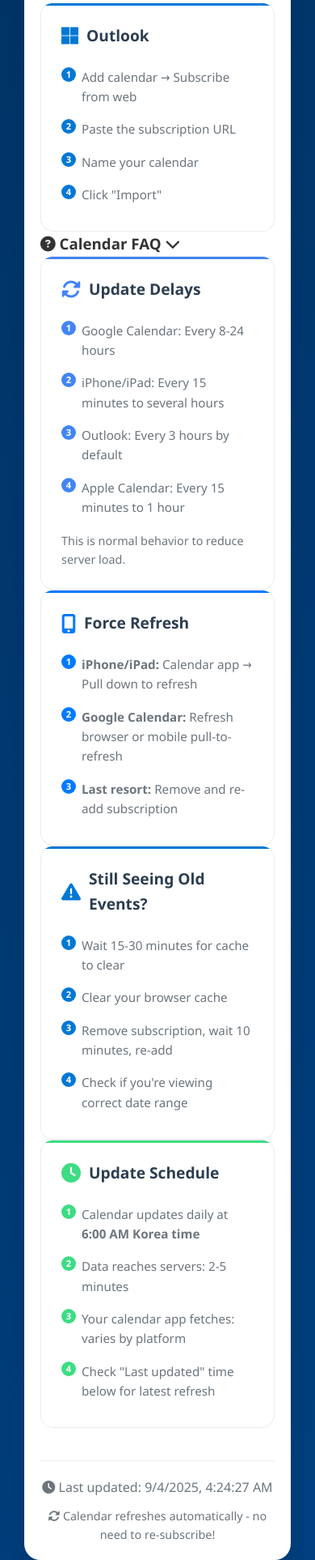
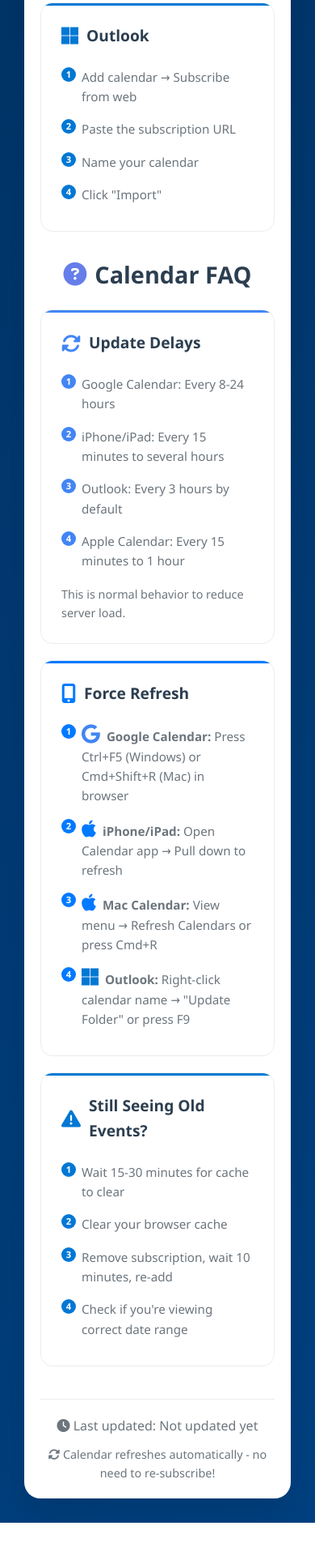
Before and after one commit to songdo-technology/songdo-technology.github.io, a plain HTML site: page index.html in a window 390 px wide. Shown: the part 1885-3811 px from the top of the page at 81% size. After the commit the page ends 3765 px from the top, so only its background shows below. Drawn offline with Linux system fonts and the light colour scheme.

Commit message:
Update index.html (NEW Version)

```diff
--- a/index.html
+++ b/index.html
@@ -171,7 +171,6 @@
         .google { --card-color: #4285f4; }
         .apple { --card-color: #007aff; }
         .outlook { --card-color: #0078d4; }
-        .android { --card-color: #3ddc84; }
 
         .instruction-card h3 {
             display: flex;
@@ -190,6 +189,7 @@
         .steps {
             list-style: none;
             padding: 0;
+            counter-reset: step-counter;
         }
 
         .steps li {
@@ -218,8 +218,66 @@
             font-weight: bold;
         }
 
-        .steps {
-            counter-reset: step-counter;
+        .faq-section {
+            margin: 30px 0;
+        }
+
+        .faq-title {
+            text-align: center;
+            margin-bottom: 20px;
+        }
+
+        .faq-title h2 {
+            color: #2c3e50;
+            font-size: 1.8rem;
+            display: flex;
+            align-items: center;
+            justify-content: center;
+            gap: 10px;
+        }
+
+        .faq-title i {
+            color: #667eea;
+        }
+
+        .faq-card {
+            background: white;
+            border-radius: 15px;
+            padding: 25px;
+            border: 1px solid #e9ecef;
+            transition: all 0.3s ease;
+            position: relative;
+            overflow: hidden;
+            margin-bottom: 20px;
+        }
+
+        .faq-card::before {
+            content: '';
+            position: absolute;
+            top: 0;
+            left: 0;
+            right: 0;
+            height: 3px;
+            background: var(--card-color);
+        }
+
+        .faq-card:hover {
+            transform: translateY(-5px);
+            box-shadow: 0 10px 25px rgba(0, 0, 0, 0.1);
+        }
+
+        .faq-card h3 {
+            display: flex;
+            align-items: center;
+            gap: 10px;
+            margin-bottom: 15px;
+            color: #2c3e50;
+            font-size: 1.2rem;
+        }
+
+        .faq-card i {
+            font-size: 1.5rem;
+            color: var(--card-color);
         }
 
         .footer {
@@ -301,7 +359,7 @@
             <p>Copy this URL and add it to your calendar app to subscribe:</p>
 
             <div class="url-container">
-                <p class="calendar-url" id="calendarUrl">https://songdo-technology.github.io/8-day-rotation.ics</p>
+                <p class="calendar-url">https://songdo-technology.github.io/8-day-rotation.ics</p>
                 <button class="copy-btn" onclick="copyUrl()">
                     <i class="fas fa-copy"></i> Copy
                 </button>
@@ -368,16 +426,14 @@
         </div>
 
         <div class="faq-section">
-            <div class="faq-button" onclick="toggleFAQ()">
-                <h3>
+            <div class="faq-title">
+                <h2>
                     <i class="fas fa-question-circle"></i>
                     Calendar FAQ
-                    <i class="fas fa-chevron-down faq-toggle" id="faqToggle"></i>
-                </h3>
+                </h2>
             </div>
 
-            <div class="faq-instructions" id="faqContent">
-                <div class="instruction-card google">
+            <div class="faq-card google">
                 <h3>
                     <i class="fas fa-sync-alt"></i>
                     Update Delays
@@ -391,19 +447,20 @@
                 <p style="color: #6c757d; font-size: 0.9rem; margin-top: 10px;">This is normal behavior to reduce server load.</p>
             </div>
 
-                <div class="instruction-card apple">
+            <div class="faq-card apple">
                 <h3>
                     <i class="fas fa-mobile-alt"></i>
                     Force Refresh
                 </h3>
                 <ol class="steps">
-                        <li><strong>iPhone/iPad:</strong> Calendar app → Pull down to refresh</li>
-                        <li><strong>Google Calendar:</strong> Refresh browser or mobile pull-to-refresh</li>
-                        <li><strong>Last resort:</strong> Remove and re-add subscription</li>
+                    <li><i class="fab fa-google" style="color: #4285f4; margin-right: 8px;"></i><strong>Google Calendar:</strong> Press Ctrl+F5 (Windows) or Cmd+Shift+R (Mac) in browser</li>
+                    <li><i class="fab fa-apple" style="color: #007aff; margin-right: 8px;"></i><strong>iPhone/iPad:</strong> Open Calendar app → Pull down to refresh</li>
+                    <li><i class="fab fa-apple" style="color: #007aff; margin-right: 8px;"></i><strong>Mac Calendar:</strong> View menu → Refresh Calendars or press Cmd+R</li>
+                    <li><i class="fab fa-microsoft" style="color: #0078d4; margin-right: 8px;"></i><strong>Outlook:</strong> Right-click calendar name → "Update Folder" or press F9</li>
                 </ol>
             </div>
 
-                <div class="instruction-card outlook">
+            <div class="faq-card outlook">
                 <h3>
                     <i class="fas fa-exclamation-triangle"></i>
                     Still Seeing Old Events?
@@ -414,20 +471,6 @@
                     <li>Remove subscription, wait 10 minutes, re-add</li>
                     <li>Check if you're viewing correct date range</li>
                 </ol>
-                </div>
-
-                <div class="instruction-card android">
-                    <h3>
-                        <i class="fas fa-clock"></i>
-                        Update Schedule
-                    </h3>
-                    <ol class="steps">
-                        <li>Calendar updates daily at <strong>6:00 AM Korea time</strong></li>
-                        <li>Data reaches servers: 2-5 minutes</li>
-                        <li>Your calendar app fetches: varies by platform</li>
-                        <li>Check "Last updated" time below for latest refresh</li>
-                    </ol>
-                </div>
             </div>
         </div>
 
@@ -442,24 +485,11 @@
 
     <script>
         document.addEventListener('DOMContentLoaded', function() {
-            document.getElementById('lastUpdated').textContent = new Date().toLocaleString();
+            document.getElementById('lastUpdated').textContent = 'Not updated yet';
         });
 
-        function toggleFAQ() {
-            const content = document.getElementById('faqContent');
-            const toggle = document.getElementById('faqToggle');
-
-            if (content.classList.contains('active')) {
-                content.classList.remove('active');
-                toggle.style.transform = 'rotate(0deg)';
-            } else {
-                content.classList.add('active');
-                toggle.style.transform = 'rotate(180deg)';
-            }
-        }
-
         function copyUrl() {
-            const urlText = document.getElementById('calendarUrl').textContent;
+            const urlText = document.querySelector('.calendar-url').textContent;
             navigator.clipboard.writeText(urlText).then(function() {
                 const btn = document.querySelector('.copy-btn');
                 const originalText = btn.innerHTML;
@@ -471,7 +501,6 @@
                     btn.style.background = '#667eea';
                 }, 2000);
             }).catch(function(err) {
-                console.error('Could not copy text: ', err);
                 const textArea = document.createElement('textarea');
                 textArea.value = urlText;
                 document.body.appendChild(textArea);
@@ -483,7 +512,7 @@
                     btn.innerHTML = '<i class="fas fa-check"></i> Copied!';
                     btn.style.background = '#28a745';
                 } catch (err) {
-                    console.error('Fallback copy failed: ', err);
+                    console.error('Copy failed');
                 }
                 document.body.removeChild(textArea);
             });
```
Lines whose indentation alone changed are shown as unchanged.
